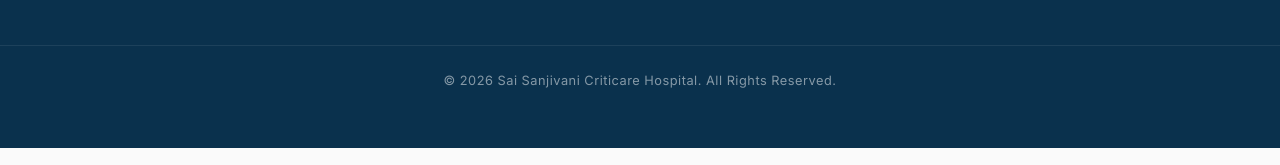
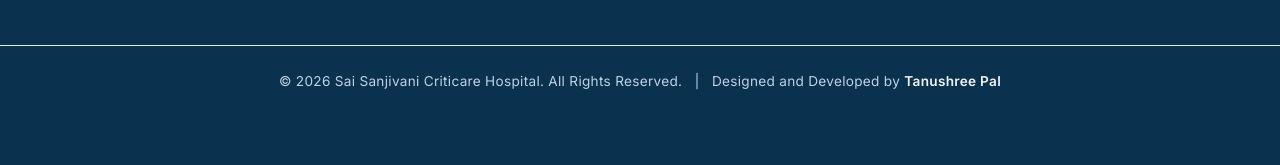
Before and after one commit to tanushree2319/Sai-Sanjivani-Criticare-Hospital, a website: page index.html in a window 1280 px wide. Shown: the part 6100-6265 px from the top of the page. Drawn offline with nearby package versions, Linux system fonts and the light colour scheme.

Commit message:
Fix footer overlapping layout issue and optimize dark mode auto-detection on load

```diff
--- a/components/footer.html
+++ b/components/footer.html
@@ -59,11 +59,17 @@
     </div>
   </div>
 
-  <div class="copyright mt-5">
-    <div class="container">
-      <p class="m-0">&copy; 2026 Sai Sanjivani Criticare Hospital. All Rights Reserved.</p>
-    </div>
+  <div class="copyright mt-5 py-4 border-top border-light-subtle">
+  <div class="container text-center">
+    <p class="m-0 developer-attribution">
+      © 2026 Sai Sanjivani Criticare Hospital. All Rights Reserved. &nbsp; | &nbsp;
+      <span>
+        Designed and Developed by
+        <a href="https://tanushreepal.netlify.app/" target="_blank" rel="noopener noreferrer">Tanushree Pal</a>
+      </span>
+    </p>
   </div>
+</div>
 
   <div class="floating-contact-actions">
 
--- a/js/main.js
+++ b/js/main.js
@@ -115,28 +115,34 @@ function initHeaderScripts() {
 }
 
 // ==========================================================================
-// DARK MODE TOGGLE (Bootstrap 5 Native Color Modes)
+// DARK MODE TOGGLE (Bootstrap 5 Native Color Modes with System Auto-Detect)
 // ==========================================================================
 function initDarkModeToggle() {
   const themeToggle = document.getElementById('themeToggle');
   if (!themeToggle) return;
 
-  // Get saved theme preference from localStorage
-  const savedTheme = localStorage.getItem('theme') || 'light';
-  setTheme(savedTheme);
+  // 1. Check if user has an explicit manual preference saved
+  const savedTheme = localStorage.getItem('theme');
 
-  // Handle toggle button click
+  // 2. Check if the user's OS/device is currently set to dark mode
+  const systemPrefersDark = window.matchMedia('(prefers-color-scheme: dark)').matches;
+
+  // 3. Auto-select: Use saved preference first. If none exists, match system preferences. Fallback to light.
+  const initialTheme = savedTheme || (systemPrefersDark ? 'dark' : 'light');
+  setTheme(initialTheme);
+
+  // Handle manual toggle button click (keeps manual override intact)
   themeToggle.addEventListener('click', () => {
     const currentTheme = document.documentElement.getAttribute('data-bs-theme') || 'light';
     const newTheme = currentTheme === 'light' ? 'dark' : 'light';
     setTheme(newTheme);
-    localStorage.setItem('theme', newTheme);
+    localStorage.setItem('theme', newTheme); // Save override choice
   });
 
-  // Listen for system preference changes
+  // Listen for live system preference changes (e.g., scheduled evening dark mode triggers)
   const darkModeQuery = window.matchMedia('(prefers-color-scheme: dark)');
   darkModeQuery.addEventListener('change', (e) => {
-    // Only update if user hasn't saved a preference
+    // Only alter live updates automatically if the user hasn't explicitly selected a toggle state
     if (!localStorage.getItem('theme')) {
       setTheme(e.matches ? 'dark' : 'light');
     }
--- a/scss/layout/_base.scss
+++ b/scss/layout/_base.scss
@@ -82,6 +82,9 @@
   --p-text-color : #555555;
 
   --doctor-section-h2 : #0f4c75;
+
+  /* Light Mode Link Hover Color */
+  --attr-link-hover: #C51F33;
 }
 
 
@@ -161,6 +164,9 @@
   --p-text-color : #afe1e1;
 
   --doctor-section-h2 : rgb(234, 246, 255);
+
+  /* Dark Mode Link Hover Color (Elegant Light Blue Accent) */
+  --attr-link-hover: rgb(183, 219, 246);
 }
 html {
   scroll-behavior: smooth;
--- a/scss/layout/_footer.scss
+++ b/scss/layout/_footer.scss
@@ -89,20 +89,57 @@
   }
 }
 
-// ===== ACCESSIBILITY COMPLIANT COPYRIGHT =====
+// ===== ACCESSIBILITY COMPLIANT COPYRIGHT & ATTRIBUTION =====
 .copyright {
-  border-top: 1px solid rgba(255, 255, 255, 0.08);
-  padding-top: 1.5rem;
-  padding-bottom: 0.5rem;
-  text-align: center;
+  // Let Bootstrap utilities handle margins, borders, and paddings from HTML cleanly
 
   p {
-    font-size: 0.8rem;
-    color: rgba(255, 255, 255, 0.5);
-    letter-spacing: 0.5px;
+    font-size: 0.85rem;
+    color: rgba(255, 255, 255, 0.55); // Elegant muted text for the hospital notice
+    letter-spacing: 0.3px;
+
+    // FIX: Target specifically to override the generic p color selector above
+    &.developer-attribution {
+      color: #cbdbee; // Matches the soft high-contrast light blue look of your navigation links
+      font-size: 0.85rem;
+      opacity: 0.95;
+      transition: opacity $transition-fast ease;
+
+      &:hover {
+        opacity: 1;
+      }
+
+      a {
+        color: $color-white; // Pure crisp white for your portfolio identity
+        text-decoration: none;
+        font-weight: $font-weight-semibold;
+        position: relative;
+        display: inline-block;
+        transition: color $transition-fast ease;
+
+        // Premium elegant underline reveal
+        &::after {
+          content: '';
+          position: absolute;
+          width: 100%;
+          transform: scaleX(0);
+          height: 1px;
+          bottom: -1px;
+          left: 0;
+          background-color: var(--attr-link-hover, #{$color-primary-light});
+          transform-origin: bottom right;
+          transition: transform 0.25s cubic-bezier(0.25, 1, 0.5, 1);
+        }
+
+        &:hover {
+          color: var(--attr-link-hover, #{$color-primary-light});
+
+          &::after {
+            transform: scaleX(1);
+            transform-origin: bottom left;
+          }
+        }
+      }
+    }
   }
 }
-
-.footer-phone {
-  font-size: 1rem;
-}
```
Also changed, not shown: css/main.css, 1 other file.
